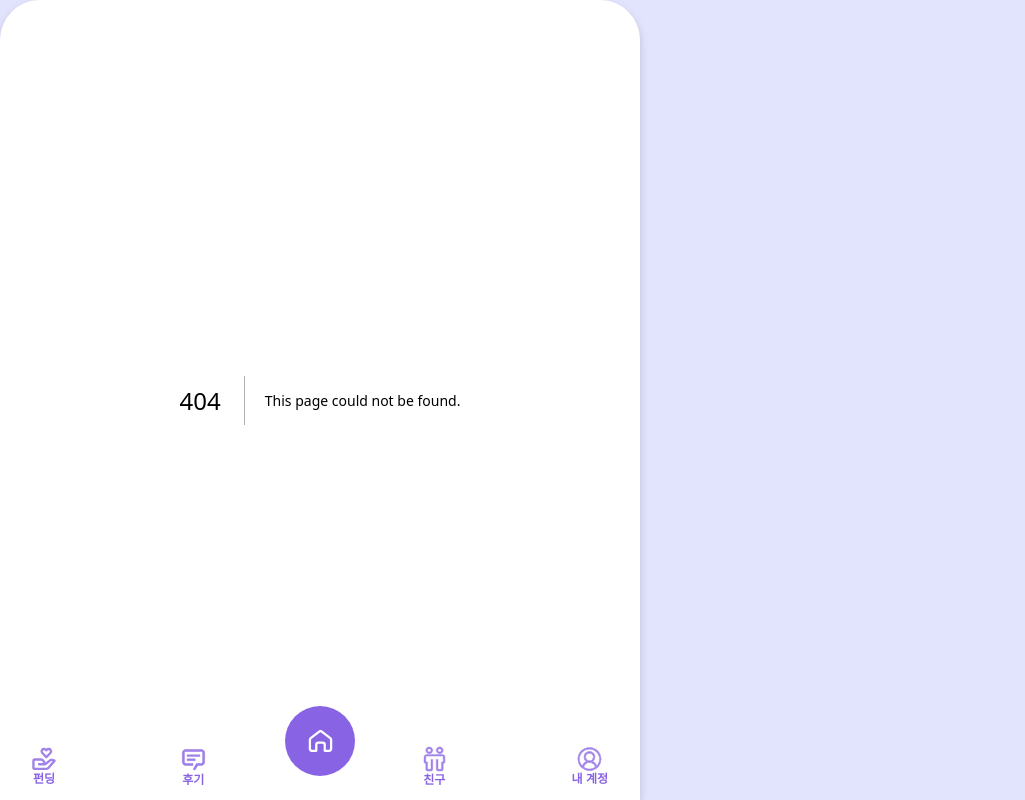
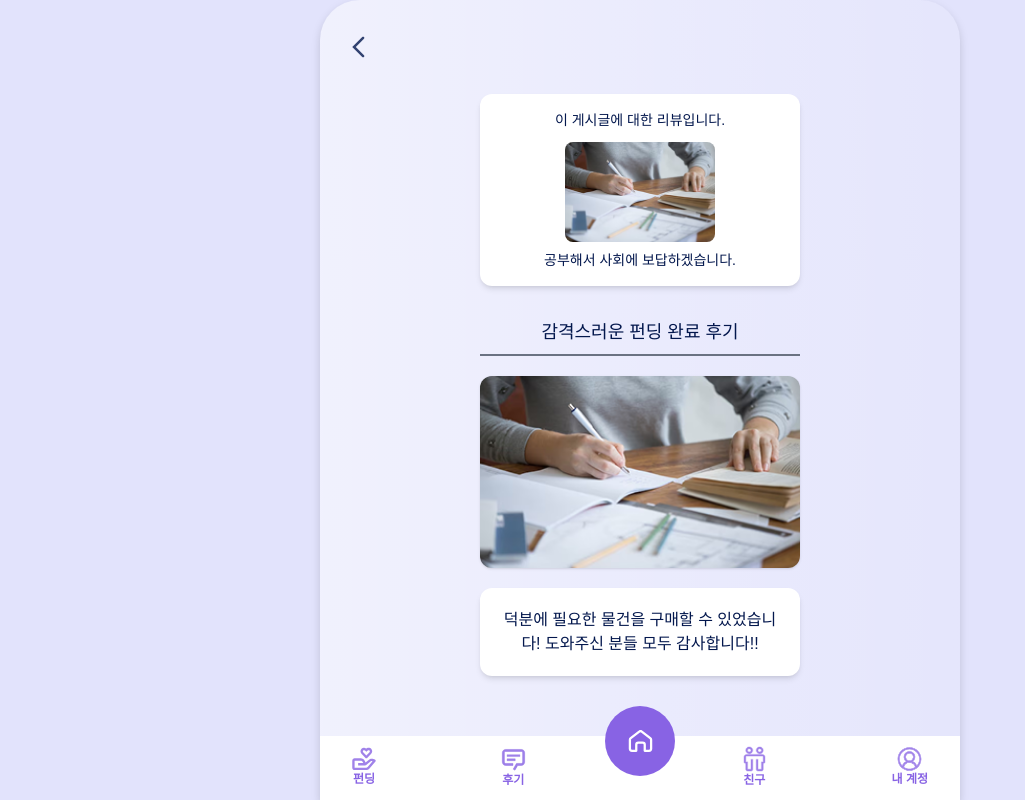
Before and after one commit to 2025-Advanced-Capstone-Chaeum/FE, a Next.js app: page /review/1 in a window 1280 px wide. Before the commit this address had no page. Shown: the whole page, without its empty margins (0-1025 px from the left). Built offline with nearby package versions, Linux system fonts and the light colour scheme; a web font is replaced by a local one.

Commit message:
style : 후기 상세 페이지 구현 (#54)

```diff
--- /dev/null
+++ b/src/app/(review)/review/[id]/page.tsx
@@ -0,0 +1,65 @@
+import Image from "next/image";
+import BackButton from "@/components/BackButton";
+
+export const generateMetadata = () => {
+  return {
+    title: `채움 -[리뷰] 공부해서 사회에 보답하겠습니다.`,
+    description: `채움 - 리뷰 상세페이지`,
+    openGraph: {
+      title: `채움 -[리뷰] 공부해서 사회에 보답하겠습니다.`,
+      description: `채움 - 리뷰 상세페이지`,
+      images: [
+        {
+          src: "/assets/images/study.png",
+          width: 100,
+          height: 100,
+          alt: "study",
+        },
+      ],
+    },
+  };
+};
+
+export default function ReviewDetailPage() {
+  return (
+    <>
+      <BackButton />
+      <div className="flex flex-col items-center px-2 text-secondary space-y-8">
+        {/* 리뷰 카드 */}
+        <div className="w-80 rounded-xl bg-white p-4 flex flex-col items-center my-8 shadow-md">
+          <p className="text-center text-sm mb-3">이 게시글에 대한 리뷰입니다.</p>
+          <Image
+            src="/assets/images/study.png"
+            alt="공부하는 모습"
+            width={150}
+            height={100}
+            className="rounded-lg mb-2"
+          />
+          <p className="text-sm text-center">공부해서 사회에 보답하겠습니다.</p>
+        </div>
+
+        {/* 펀딩 후기 섹션 */}
+        <div className="flex flex-col items-center w-80 space-y-5">
+          {/* 제목 */}
+          <div className="w-full border-b-2 border-gray-500 pb-2">
+            <p className="text-lg text-secondary text-center">감격스러운 펀딩 완료 후기</p>
+          </div>
+
+          {/* 이미지 */}
+          <Image
+            src="/assets/images/study.png"
+            alt="Student studying"
+            width={350}
+            height={200}
+            className="w-full h-48 object-cover rounded-xl shadow-sm"
+          />
+
+          {/* 메시지 박스 */}
+          <div className="bg-white p-5 rounded-xl shadow-md w-full h-auto text-center">
+            <p>덕분에 필요한 물건을 구매할 수 있었습니다! 도와주신 분들 모두 감사합니다!!</p>
+          </div>
+        </div>
+      </div>
+    </>
+  );
+}
```
